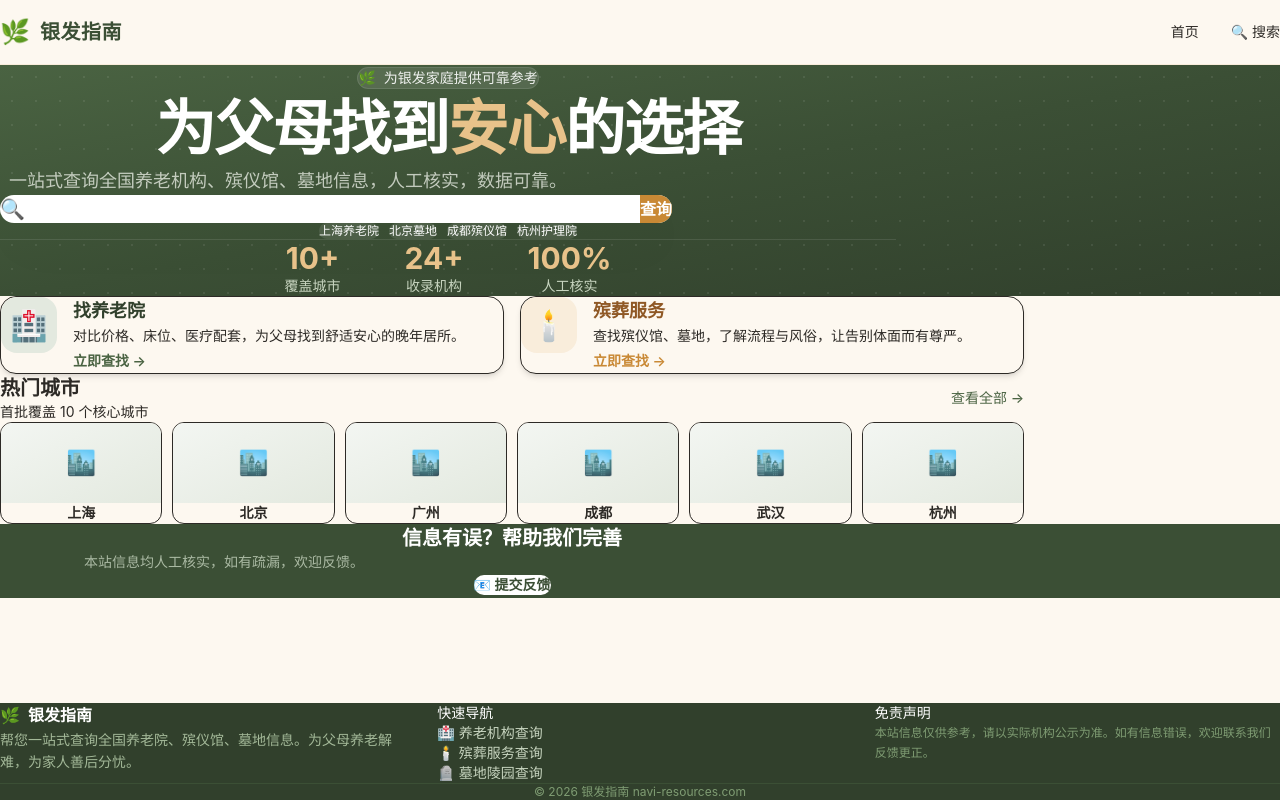
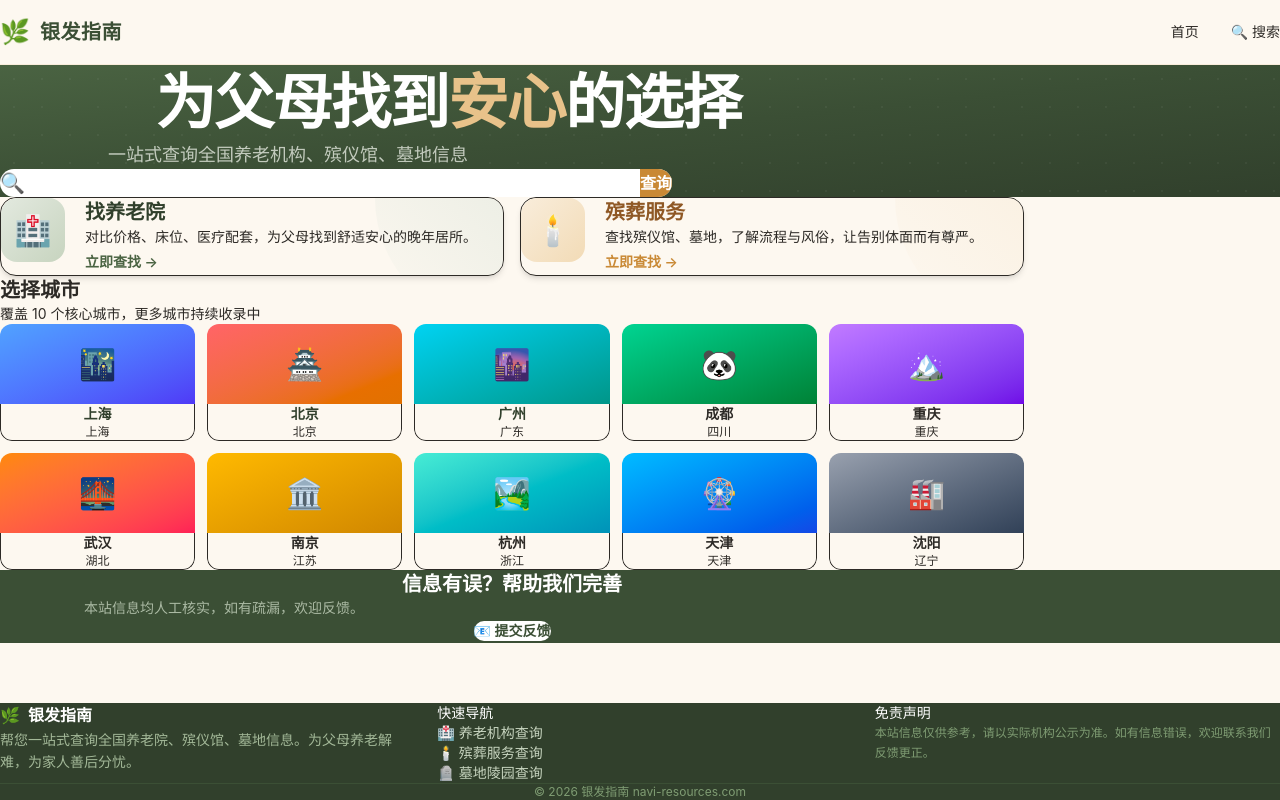
Before and after one commit to 211113xingxing-crypto/yinfa-navigation, a Next.js app: page / in a window 1280 px wide. Built offline with nearby package versions, Linux system fonts and the light colour scheme.

Commit message:
v7: 多彩城市卡片 - 每个城市独特渐变色+emoji，服务卡片增加装饰元素

```diff
--- a/src/app/page.tsx
+++ b/src/app/page.tsx
@@ -1,28 +1,35 @@
 import Link from "next/link";
 import { cities } from "@/lib/data";
 
-const hotCityNames = ["上海", "北京", "广州", "成都", "杭州", "武汉"];
-const hotCities = cities.filter((c) => hotCityNames.includes(c.name));
+type CityStyle = { emoji: string; gradient: string; textColor: string };
+const cityStyles: Record<string, CityStyle> = {
+  "上海": { emoji: "🌃", gradient: "from-blue-400 to-indigo-600", textColor: "text-white" },
+  "北京": { emoji: "🏯", gradient: "from-red-400 to-amber-600", textColor: "text-white" },
+  "广州": { emoji: "🌆", gradient: "from-cyan-400 to-teal-600", textColor: "text-white" },
+  "成都": { emoji: "🐼", gradient: "from-emerald-400 to-green-700", textColor: "text-white" },
+  "杭州": { emoji: "🏞️", gradient: "from-teal-300 to-cyan-600", textColor: "text-white" },
+  "武汉": { emoji: "🌉", gradient: "from-orange-400 to-rose-500", textColor: "text-white" },
+  "重庆": { emoji: "🏔️", gradient: "from-purple-400 to-violet-700", textColor: "text-white" },
+  "南京": { emoji: "🏛️", gradient: "from-amber-400 to-yellow-600", textColor: "text-white" },
+  "天津": { emoji: "🎡", gradient: "from-sky-400 to-blue-700", textColor: "text-white" },
+  "沈阳": { emoji: "🏭", gradient: "from-gray-400 to-slate-700", textColor: "text-white" },
+};
 
 export default function HomePage() {
   return (
     <div>
       {/* Hero */}
       <section className="relative overflow-hidden bg-gradient-to-br from-sage-600 via-sage-700 to-sage-800 text-white">
-        <div className="absolute inset-0 z-0 opacity-10" style={{
-          backgroundImage: "radial-gradient(circle, rgba(255,255,255,0.8) 1px, transparent 1px)",
-          backgroundSize: "24px 24px"
+        <div className="absolute inset-0 z-0 opacity-5" style={{
+          backgroundImage: "radial-gradient(circle, rgba(255,255,255,0.9) 1px, transparent 1px)",
+          backgroundSize: "28px 28px"
         }} />
-        <div className="relative z-10 max-w-4xl mx-auto px-5 py-24 md:py-32 text-center">
-          <div className="inline-flex items-center gap-2 bg-white/10 backdrop-blur-sm text-white/90 text-sm px-4 py-1.5 rounded-full mb-6 border border-white/10">
-            <span>🌿</span>
-            <span>为银发家庭提供可靠参考</span>
-          </div>
-          <h1 className="text-4xl md:text-5xl lg:text-6xl font-bold mb-4 tracking-tight leading-tight">
+        <div className="relative z-10 max-w-4xl mx-auto px-5 py-28 md:py-36 text-center">
+          <h1 className="text-4xl md:text-5xl lg:text-6xl font-bold mb-5 tracking-tight leading-tight">
             为父母找到<span className="text-warm-300">安心</span>的选择
           </h1>
           <p className="text-lg text-sage-100/80 max-w-xl mx-auto mb-10 leading-relaxed">
-            一站式查询全国养老机构、殡仪馆、墓地信息，人工核实，数据可靠。
+            一站式查询全国养老机构、殡仪馆、墓地信息
           </p>
           <form action="/search" className="max-w-2xl mx-auto">
             <div className="flex bg-white rounded-2xl shadow-2xl shadow-black/20 overflow-hidden">
@@ -34,73 +41,64 @@ export default function HomePage() {
               <button type="submit" className="bg-warm-500 hover:bg-warm-400 text-white px-8 py-4 font-semibold text-base transition-colors shrink-0">查询</button>
             </div>
           </form>
-          <div className="flex flex-wrap justify-center gap-2.5 mt-5">
-            <Link href="/city/shanghai" className="text-xs bg-white/10 hover:bg-white/20 text-white px-3.5 py-1.5 rounded-full transition-colors backdrop-blur-sm">上海养老院</Link>
-            <Link href="/city/beijing" className="text-xs bg-white/10 hover:bg-white/20 text-white px-3.5 py-1.5 rounded-full transition-colors backdrop-blur-sm">北京墓地</Link>
-            <Link href="/city/chengdu" className="text-xs bg-white/10 hover:bg-white/20 text-white px-3.5 py-1.5 rounded-full transition-colors backdrop-blur-sm">成都殡仪馆</Link>
-            <Link href="/city/hangzhou" className="text-xs bg-white/10 hover:bg-white/20 text-white px-3.5 py-1.5 rounded-full transition-colors backdrop-blur-sm">杭州护理院</Link>
-          </div>
-          <div className="flex justify-center gap-12 md:gap-16 text-center mt-12 pt-8 border-t border-white/10">
-            {[
-              { num: "10+", label: "覆盖城市" },
-              { num: "24+", label: "收录机构" },
-              { num: "100%", label: "人工核实" },
-            ].map((s) => (
-              <div key={s.label}>
-                <div className="text-2xl md:text-3xl font-bold text-warm-300">{s.num}</div>
-                <div className="text-sm text-sage-200 mt-1">{s.label}</div>
-              </div>
-            ))}
-          </div>
         </div>
       </section>
 
       {/* Service cards */}
-      <section className="max-w-5xl mx-auto px-5 -mt-10 relative z-10 pb-12">
+      <section className="max-w-5xl mx-auto px-5 -mt-12 relative z-10 pb-16">
         <div className="grid md:grid-cols-2 gap-4">
-          <Link href="/search?q=养老" className="group bg-surface rounded-2xl shadow-md hover:shadow-xl border border-border p-6 md:p-7 transition-all duration-300 hover:-translate-y-1 flex items-start gap-4">
-            <div className="w-14 h-14 rounded-2xl bg-sage-100 flex items-center justify-center text-3xl shrink-0 group-hover:bg-sage-200 transition-colors">🏥</div>
+          <Link href="/search?q=养老" className="group bg-surface rounded-2xl shadow-md hover:shadow-xl border border-border p-6 md:p-8 transition-all duration-300 hover:-translate-y-1 overflow-hidden relative">
+            <div className="absolute top-0 right-0 w-32 h-32 bg-gradient-to-bl from-sage-100/60 to-transparent rounded-bl-full" />
+            <div className="relative flex items-start gap-5">
+              <div className="w-16 h-16 rounded-2xl bg-gradient-to-br from-sage-100 to-sage-200 flex items-center justify-center text-3xl shrink-0">🏥</div>
               <div>
-              <h2 className="text-lg font-bold text-sage-800 mb-1.5">找养老院</h2>
+                <h2 className="text-xl font-bold text-sage-800 mb-2">找养老院</h2>
                 <p className="text-sm text-text-secondary leading-relaxed mb-3">对比价格、床位、医疗配套，为父母找到舒适安心的晚年居所。</p>
-              <span className="text-sm font-semibold text-sage-600 group-hover:translate-x-1 transition-transform inline-block">立即查找 →</span>
+                <span className="text-sm font-semibold text-sage-600 group-hover:translate-x-1 transition-transform inline-flex items-center gap-1">立即查找 →</span>
+              </div>
             </div>
           </Link>
-          <Link href="/search?q=殡葬" className="group bg-surface rounded-2xl shadow-md hover:shadow-xl border border-border p-6 md:p-7 transition-all duration-300 hover:-translate-y-1 flex items-start gap-4">
-            <div className="w-14 h-14 rounded-2xl bg-warm-100 flex items-center justify-center text-3xl shrink-0 group-hover:bg-warm-200 transition-colors">🕯️</div>
+          <Link href="/search?q=殡葬" className="group bg-surface rounded-2xl shadow-md hover:shadow-xl border border-border p-6 md:p-8 transition-all duration-300 hover:-translate-y-1 overflow-hidden relative">
+            <div className="absolute top-0 right-0 w-32 h-32 bg-gradient-to-bl from-warm-100/60 to-transparent rounded-bl-full" />
+            <div className="relative flex items-start gap-5">
+              <div className="w-16 h-16 rounded-2xl bg-gradient-to-br from-warm-100 to-warm-200 flex items-center justify-center text-3xl shrink-0">🕯️</div>
               <div>
-              <h2 className="text-lg font-bold text-warm-700 mb-1.5">殡葬服务</h2>
+                <h2 className="text-xl font-bold text-warm-700 mb-2">殡葬服务</h2>
                 <p className="text-sm text-text-secondary leading-relaxed mb-3">查找殡仪馆、墓地，了解流程与风俗，让告别体面而有尊严。</p>
-              <span className="text-sm font-semibold text-warm-500 group-hover:translate-x-1 transition-transform inline-block">立即查找 →</span>
+                <span className="text-sm font-semibold text-warm-500 group-hover:translate-x-1 transition-transform inline-flex items-center gap-1">立即查找 →</span>
+              </div>
             </div>
           </Link>
         </div>
       </section>
 
-      {/* Hot cities */}
-      <section className="max-w-5xl mx-auto px-5 pb-12">
-        <div className="flex items-center justify-between mb-5">
-          <div>
-            <h2 className="text-xl font-bold text-text">热门城市</h2>
-            <p className="text-sm text-text-secondary mt-0.5">首批覆盖 10 个核心城市</p>
+      {/* City grid */}
+      <section className="max-w-5xl mx-auto px-5 pb-14">
+        <div className="mb-6">
+          <h2 className="text-xl font-bold text-text">选择城市</h2>
+          <p className="text-sm text-text-secondary mt-1">覆盖 10 个核心城市，更多城市持续收录中</p>
         </div>
-          <Link href="/search" className="text-sm font-medium text-sage-600 hover:text-sage-700 transition-colors">查看全部 →</Link>
-        </div>
-        <div className="grid grid-cols-3 md:grid-cols-6 gap-2.5">
-          {hotCities.map((city) => (
+        <div className="grid grid-cols-3 sm:grid-cols-4 md:grid-cols-5 gap-3">
+          {cities.map((city) => {
+            const style = cityStyles[city.name] || { emoji: "🏙️", gradient: "from-sage-400 to-sage-600", textColor: "text-white" };
+            return (
               <Link
                 key={city.id}
                 href={`/city/${city.pinyin}`}
-              className="group bg-surface border border-border rounded-xl overflow-hidden hover:shadow-md hover:border-sage-200 transition-all duration-200 hover:-translate-y-0.5"
+                className="group relative rounded-xl overflow-hidden hover:shadow-lg hover:-translate-y-0.5 transition-all duration-200"
               >
-              <div className="h-20 flex items-center justify-center text-2xl bg-gradient-to-br from-sage-50 to-sage-100 group-hover:from-sage-100 group-hover:to-sage-200 transition-colors">
-                🏙️
+                {/* Color block top */}
+                <div className={`h-20 bg-gradient-to-br ${style.gradient} flex items-center justify-center text-3xl group-hover:scale-105 transition-transform duration-300`}>
+                  {style.emoji}
                 </div>
-              <div className="p-2.5 text-center">
-                <div className="font-semibold text-text group-hover:text-sage-700 transition-colors text-sm">{city.name}</div>
+                {/* Label bottom */}
+                <div className="bg-surface border border-t-0 border-border rounded-b-xl px-3 py-2.5 text-center">
+                  <div className={`font-semibold text-sm ${city.tier === "一线" ? "text-sage-800" : "text-text"}`}>{city.name}</div>
+                  <div className="text-xs text-text-secondary/50">{city.province}</div>
                 </div>
               </Link>
-          ))}
+            );
+          })}
         </div>
       </section>
 
@@ -109,7 +107,7 @@ export default function HomePage() {
         <div className="max-w-5xl mx-auto px-5 py-12 text-center">
           <h2 className="text-xl font-bold mb-2">信息有误？帮助我们完善</h2>
           <p className="text-sage-200/80 mb-5 max-w-md mx-auto text-sm">本站信息均人工核实，如有疏漏，欢迎反馈。</p>
-          <a href="mailto:hi@navi-resources.com" className="inline-flex items-center gap-2 bg-white text-sage-700 px-5 py-2.5 rounded-xl font-semibold text-sm hover:bg-warm-50 transition-colors">📧 提交反馈</a>
+          <a href="mailto:hi@navi-resources.com" className="inline-flex items-center gap-2 bg-white text-sage-700 px-6 py-2.5 rounded-xl font-semibold text-sm hover:bg-warm-50 transition-colors">📧 提交反馈</a>
         </div>
       </section>
     </div>
```
Lines whose indentation alone changed are shown as unchanged.
